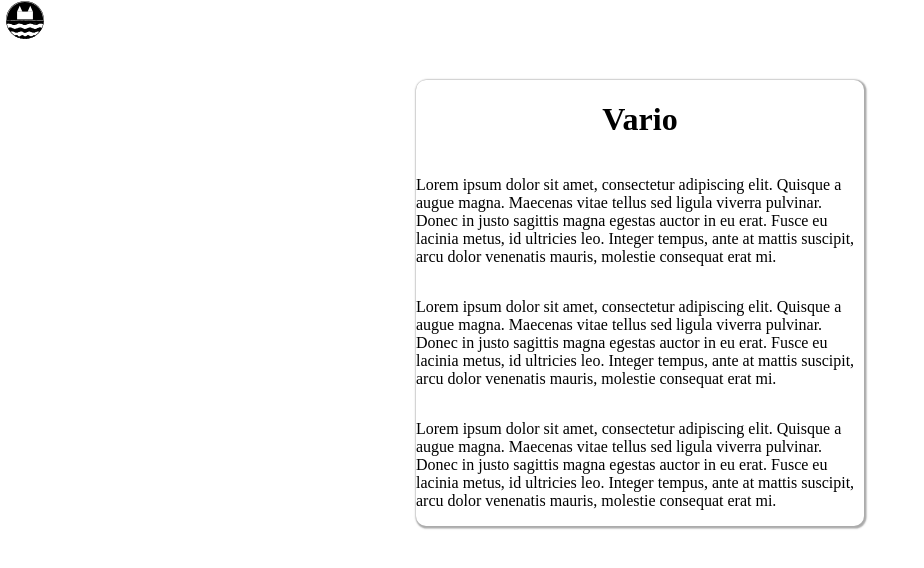
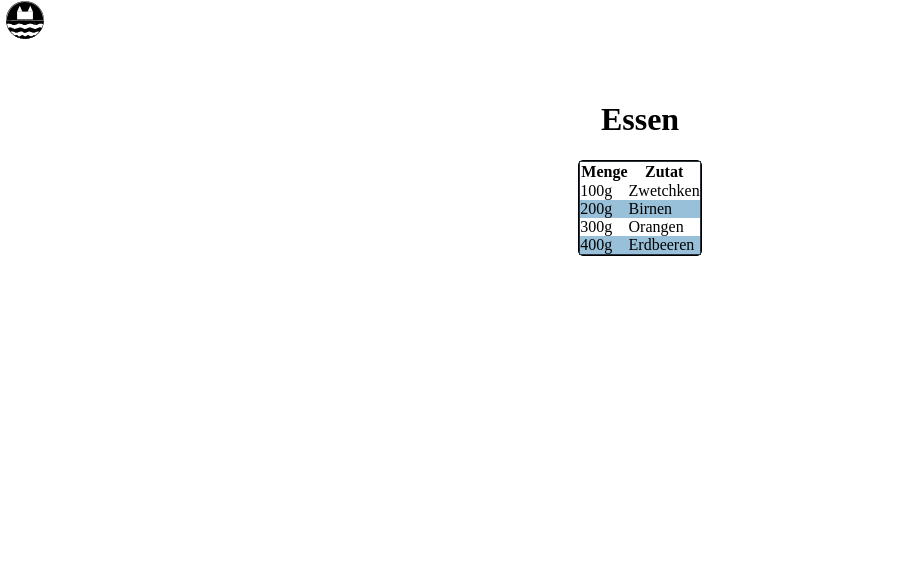
Before and after one commit to michbogos/school-website, a React (Create React App) app: page /recepies in a window 1280 px wide. Shown: the top 568 px of the page, without its empty margins (0-924 px from the left). Built offline with nearby package versions, Linux system fonts and the light colour scheme.

Commit message:
Add a recepie page (for assignment)

```diff
--- a/src/App.css
+++ b/src/App.css
@@ -17,6 +17,33 @@ body{
 }
 h1{
   text-align: center;
+}
+
+table{
+  border: solid 1px var(--b400);
+  border-collapse: collapse;
+}
+td{
+  margin:0;
+  padding:0;
+
+}
+
+tr:nth-child(even){
+  background: var(--b200);
+}
+
+tr:nth-child(even):hover{
+  background: var(--b300);
+}
+
+tr:nth-child(odd):hover{
+  background: var(--b100);
+}
+
+#table-border{
+  border:1px black solid;
+  border-radius: 5px;
 }
 
 .stack{
@@ -79,6 +106,7 @@ h1{
   box-shadow: 1px 1px 1.5px 1.5px #aaaaaa;
   width:35vw;
   border-radius: 10px;
+  padding-bottom: 2vh;
 }
 
 .center{
@@ -165,3 +193,8 @@ h1{
   filter: hue-rotate(20deg);
   display:flex;
 }
+
+#buchen{
+  width:30vw;
+  height:10vh;
+}
--- a/src/App.js
+++ b/src/App.js
@@ -20,6 +20,7 @@ function App() {
       <Route path='/vario' element={<Vario></Vario>}></Route>
       <Route path='/zweige' element={<Org></Org>}></Route>
       <Route path='/kontakt' element={<Kontakt></Kontakt>}></Route>
+      <Route path='/arbeitsauftrag' element={<Food></Food>}></Route>
     </Routes>
   );
 }
--- a/src/Food.js
+++ b/src/Food.js
@@ -6,12 +6,35 @@ export default function Food() {
     <div className='stack'>
       <TopBar></TopBar>
       <div className='stack center'>
-      <div className='card'>
-        <h1>Vario</h1>
-        <p> Lorem ipsum dolor sit amet, consectetur adipiscing elit. Quisque a augue magna. Maecenas vitae tellus sed ligula viverra pulvinar. Donec in justo sagittis magna egestas auctor in eu erat. Fusce eu lacinia metus, id ultricies leo. Integer tempus, ante at mattis suscipit, arcu dolor venenatis mauris, molestie consequat erat mi. </p>
-        <p> Lorem ipsum dolor sit amet, consectetur adipiscing elit. Quisque a augue magna. Maecenas vitae tellus sed ligula viverra pulvinar. Donec in justo sagittis magna egestas auctor in eu erat. Fusce eu lacinia metus, id ultricies leo. Integer tempus, ante at mattis suscipit, arcu dolor venenatis mauris, molestie consequat erat mi. </p>
-        <p> Lorem ipsum dolor sit amet, consectetur adipiscing elit. Quisque a augue magna. Maecenas vitae tellus sed ligula viverra pulvinar. Donec in justo sagittis magna egestas auctor in eu erat. Fusce eu lacinia metus, id ultricies leo. Integer tempus, ante at mattis suscipit, arcu dolor venenatis mauris, molestie consequat erat mi. </p>
-      </div>
+        <h1>Essen</h1>
+        <div id = "table-border">
+          <table>
+            <thead>
+              <tr>
+                <th>Menge</th>
+                <th>Zutat</th>
+              </tr>
+            </thead>
+            <tbody>
+              <tr>
+                <td>100g</td>
+                <td>Zwetchken</td>
+              </tr>
+              <tr>
+                <td>200g</td>
+                <td>Birnen</td>
+              </tr>
+              <tr>
+                <td>300g</td>
+                <td>Orangen</td>
+              </tr>
+              <tr>
+                <td>400g</td>
+                <td>Erdbeeren</td>
+              </tr>
+            </tbody>
+          </table>
+        </div>
       </div>
     </div>
   )
--- a/src/TopBar.js
+++ b/src/TopBar.js
@@ -6,7 +6,7 @@ export default function TopBar() {
   let navigate = useNavigate();
   return (
     <div className='navBar slim'>
-        <button onClick={()=>{navigate("/")}} style={{"flex":"none"}} className='textButton'><img style={{height:"100%"}} src={Logo}/></button>
+        <button onClick={()=>{navigate("/school-website")}} style={{"flex":"none"}} className='textButton'><img style={{height:"100%"}} src={Logo}/></button>
     </div>
   )
 }
--- a/src/Vario.js
+++ b/src/Vario.js
@@ -12,6 +12,8 @@ export default function Vario() {
         <p> Lorem ipsum dolor sit amet, consectetur adipiscing elit. Quisque a augue magna. Maecenas vitae tellus sed ligula viverra pulvinar. Donec in justo sagittis magna egestas auctor in eu erat. Fusce eu lacinia metus, id ultricies leo. Integer tempus, ante at mattis suscipit, arcu dolor venenatis mauris, molestie consequat erat mi. </p>
         <p> Lorem ipsum dolor sit amet, consectetur adipiscing elit. Quisque a augue magna. Maecenas vitae tellus sed ligula viverra pulvinar. Donec in justo sagittis magna egestas auctor in eu erat. Fusce eu lacinia metus, id ultricies leo. Integer tempus, ante at mattis suscipit, arcu dolor venenatis mauris, molestie consequat erat mi. </p>
         <p> Lorem ipsum dolor sit amet, consectetur adipiscing elit. Quisque a augue magna. Maecenas vitae tellus sed ligula viverra pulvinar. Donec in justo sagittis magna egestas auctor in eu erat. Fusce eu lacinia metus, id ultricies leo. Integer tempus, ante at mattis suscipit, arcu dolor venenatis mauris, molestie consequat erat mi. </p>
+        <h1>Interessiert?</h1>
+        <center><button id="buchen">Jetzt buchen</button></center>
       </div>
       </div>
     </div>
```
Also changed, not shown: 1 other file (tests, documents, lock files or other folders).
